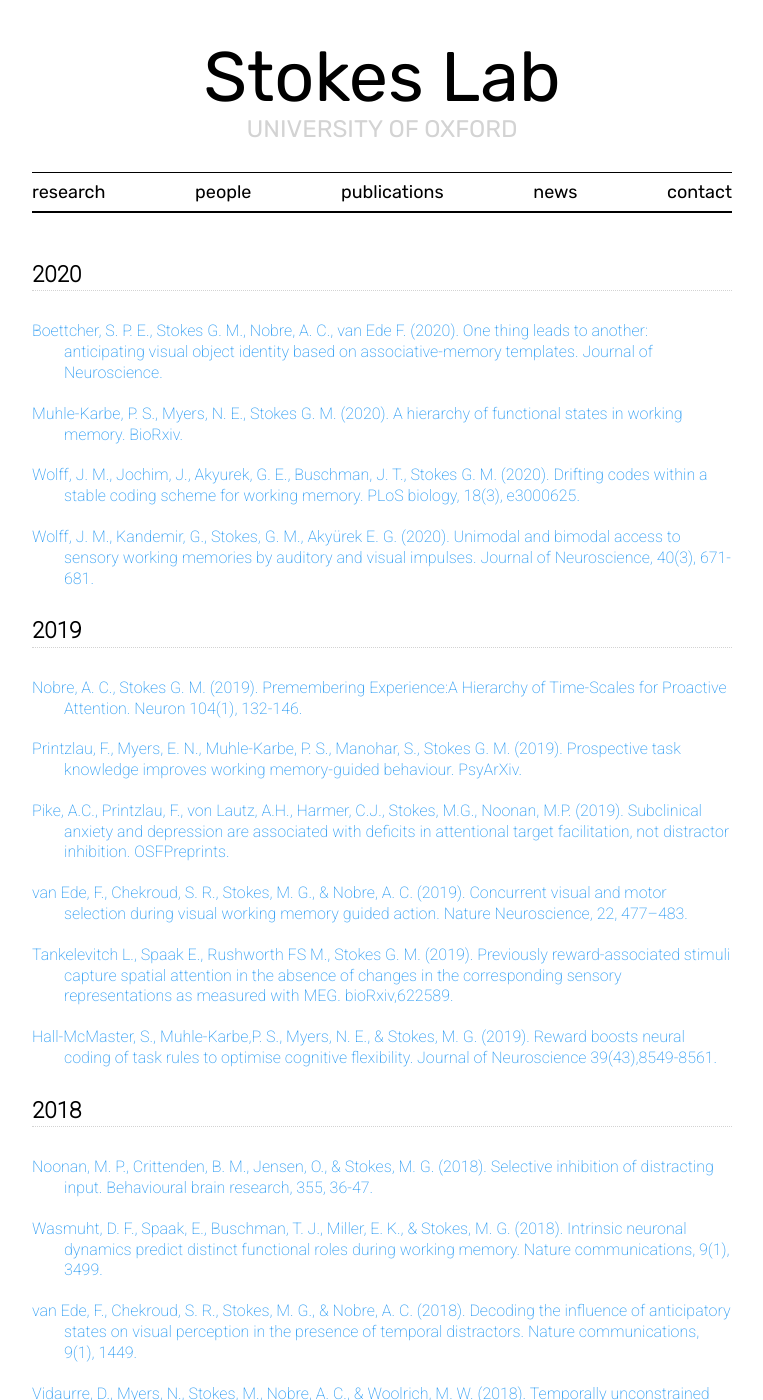
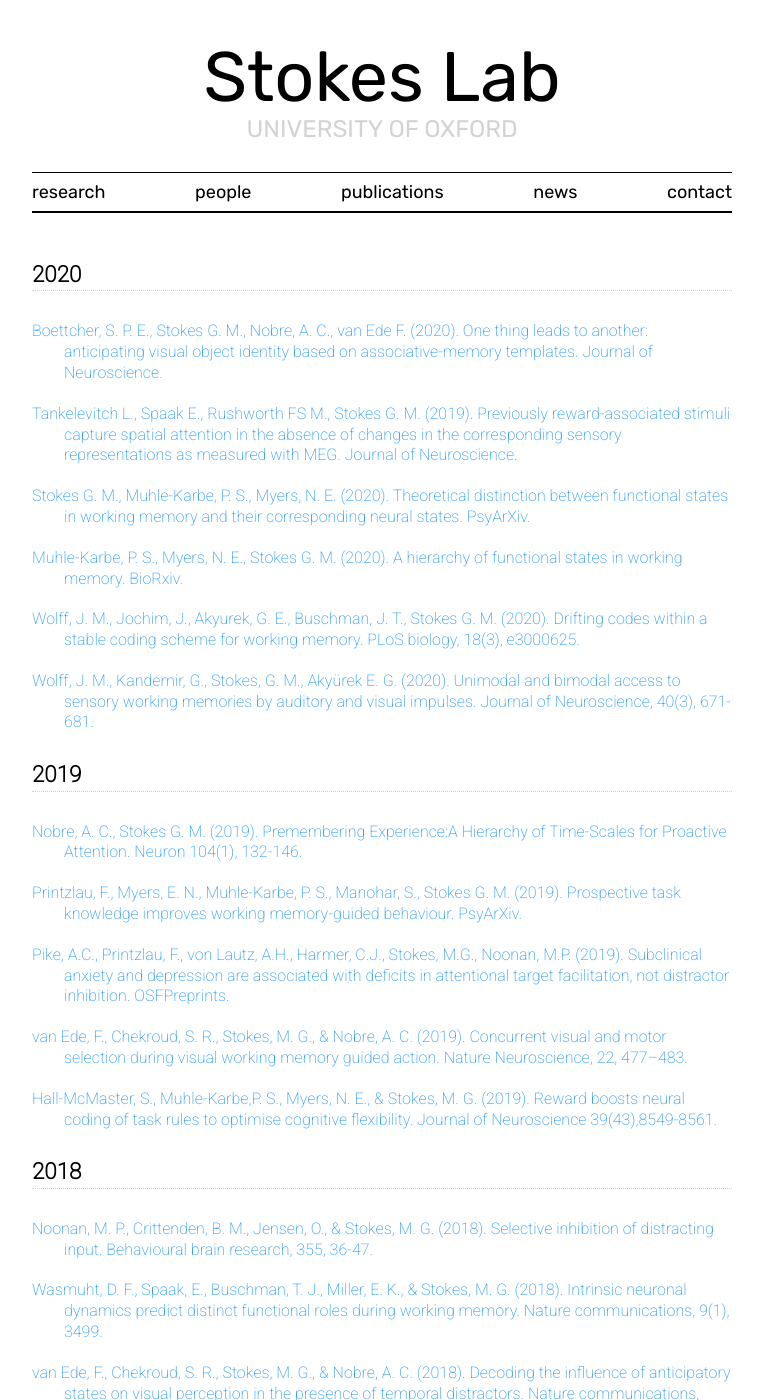
Before and after one commit to stokeslab/stokeslab.github.io, a Jekyll site: the page built from _pages/publications.html, in a window 1280 px wide and 1400 px high. Shown: the whole window, without its empty margins (258-1021 px from the left). Built offline with Jekyll 4.4.1, drawn with Linux system fonts in a browser that asks for light colours; nearby versions of some CDN libraries; some web fonts are replaced.

Commit message:
Update publications.html

```diff
--- a/_pages/publications.html
+++ b/_pages/publications.html
@@ -11,6 +11,10 @@
 
 
 <p class="pub"> <a href="https://www.jneurosci.org/content/jneuro/early/2020/04/03/JNEUROSCI.2751-19.2020.full.pdf" target="_blank">  Boettcher, S. P. E., Stokes G. M., Nobre, A. C., van Ede F. (2020). One thing leads to another: anticipating visual object identity based on associative-memory templates. Journal of Neuroscience.</a></p>
+
+<p class="pub"> <a href="https://www.jneurosci.org/content/jneuro/early/2020/04/29/JNEUROSCI.1172-19.2020.full.pdf" target="_blank"> Tankelevitch L., Spaak E., Rushworth FS M., Stokes G. M. (2019). Previously reward-associated stimuli capture spatial attention in the absence of changes in the corresponding sensory representations as measured with MEG. Journal of Neuroscience. </a></p>
+
+<p class="pub"> <a href="https://psyarxiv.com/n37su/" target="_blank"> Stokes G. M., Muhle-Karbe, P. S., Myers, N. E. (2020). Theoretical distinction between functional states in working memory and their corresponding neural states. PsyArXiv. </a></p>
 
 <p class="pub"> <a href="https://www.biorxiv.org/content/biorxiv/early/2020/04/18/2020.04.16.044511.full.pdf" target="_blank"> Muhle-Karbe, P. S., Myers, N. E., Stokes G. M. (2020). A hierarchy of functional states in working memory. BioRxiv.</a></p>
 
@@ -33,8 +37,6 @@
 <p class="pub"> <a href="https://doi.org/10.31219/osf.io/n96s3" target="_blank"> Pike, A.C., Printzlau, F., von Lautz, A.H., Harmer, C.J., Stokes, M.G., Noonan, M.P. (2019).  Subclinical anxiety and depression are associated with deficits in attentional target facilitation, not distractor inhibition. OSFPreprints. </a></p>
 
 <p class="pub"> <a href="https://www.nature.com/articles/s41593-018-0335-6" target="_blank"> van Ede, F., Chekroud, S. R., Stokes, M. G., & Nobre, A. C. (2019). Concurrent visual and motor selection during visual working memory guided action. Nature Neuroscience, 22, 477–483.</a></p>
-
-<p class="pub"> <a href="https://www.biorxiv.org/content/biorxiv/early/2019/04/29/622589.full.pdf" target="_blank"> Tankelevitch L., Spaak E., Rushworth FS M., Stokes G. M. (2019). Previously reward-associated stimuli capture spatial attention in the absence of changes in the corresponding sensory representations as measured with MEG. bioRxiv,622589. </a></p>
 
 <!-- <p class="pub"> <a href="https://www.biorxiv.org/content/biorxiv/early/2019/04/30/623835.full.pdf" target="_blank"> Wolff, J. M., Kandemir G., Stokes G. M., Akyurek G. E. (2019). Impulse responses reveal unimodal and bimodal access to visual and auditory working memory. bioRxiv,623835. </a></p>  -->
 
```
